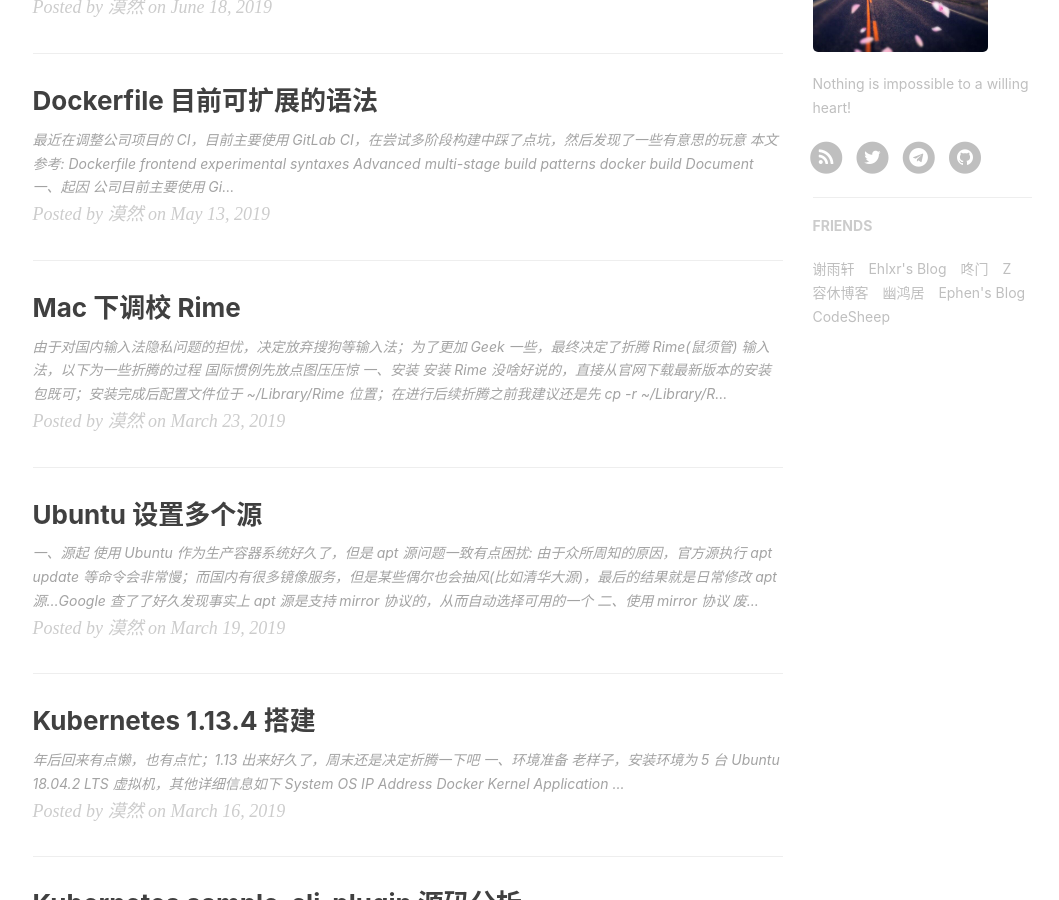
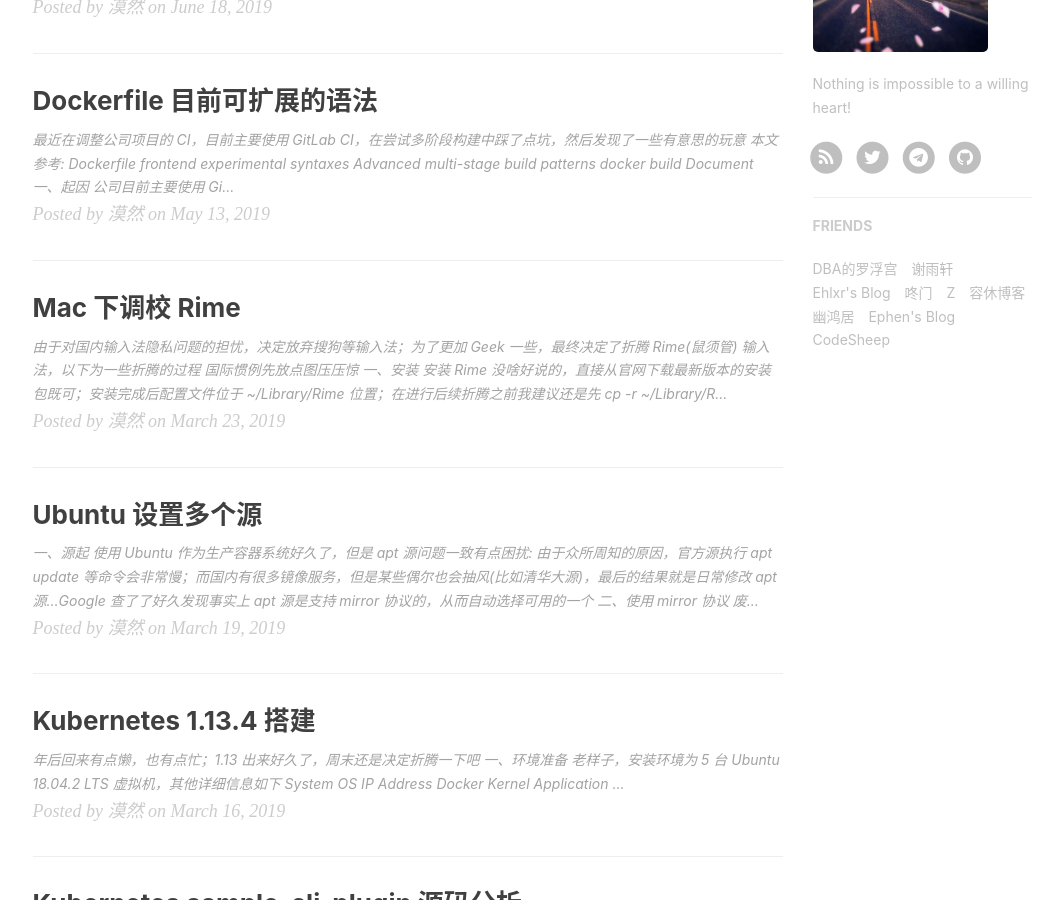
Before and after one commit to mritd/mritd.me, a Jekyll site: the page built from index.html, in a window 1280 px wide and 900 px high, scrolled down 845 px. Shown: the whole window, without its empty margins (135-1194 px from the left). Built offline with Jekyll 4.4.1, drawn with Linux system fonts in a browser that asks for light colours; the list of posts is cut into pages by our own code; comment, search, counter and statistics services are not loaded.

Commit message:
feat(config): add link
add link

Signed-off-by: mritd <mritd@linux.com>

```diff
--- a/_config.yml
+++ b/_config.yml
@@ -95,6 +95,9 @@
 # Friends
 friends: [
     {
+        title: "DBA的罗浮宫",
+        href: "http://mdba.cn"
+    },{
         title: "谢雨轩",
         href: "http://www.xieyuxuan.cc"
     },{
```
